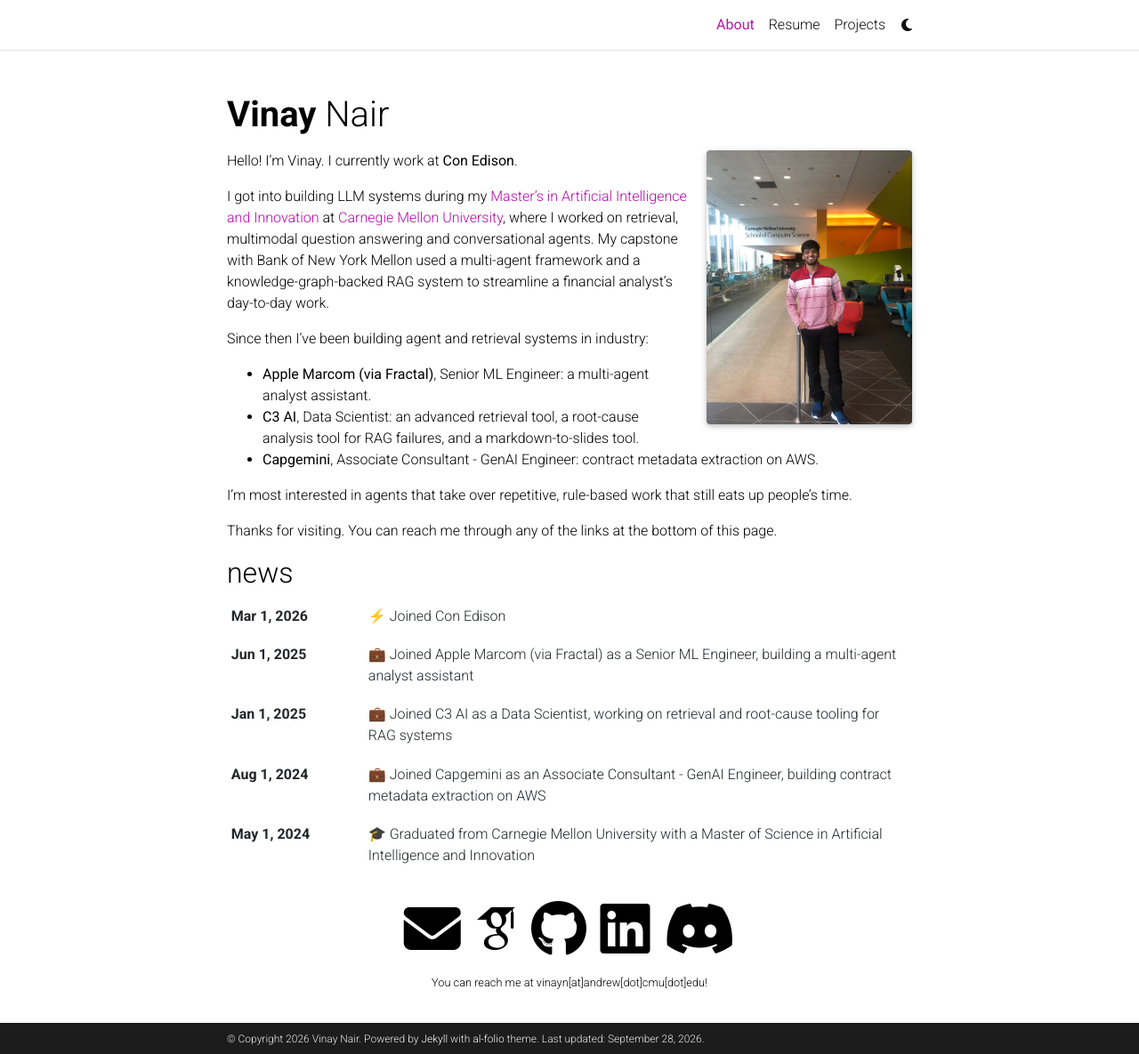
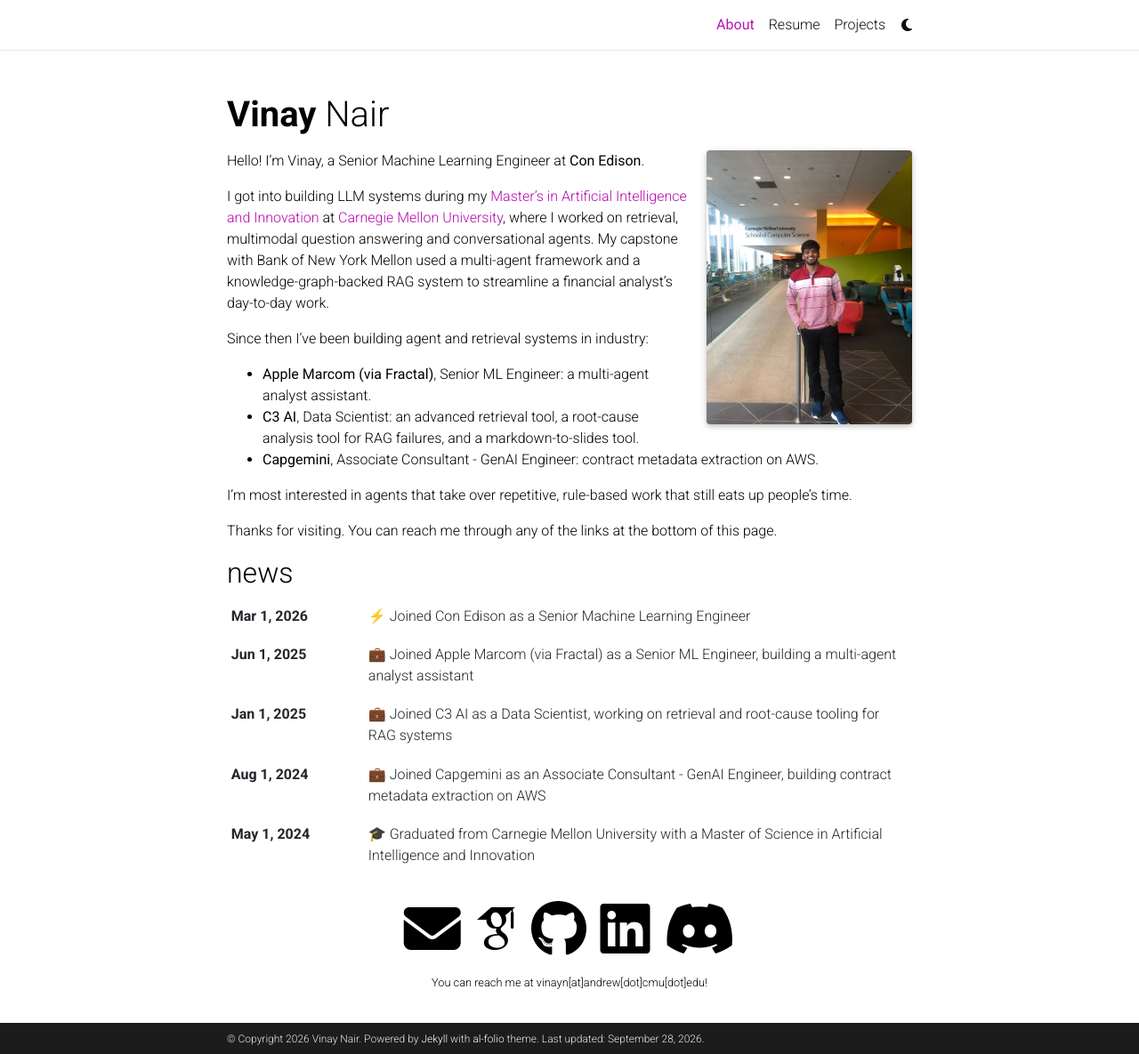
Before and after one commit to vinwizardtoo/vinwizardtoo.github.io, a Jekyll site: the page built from _pages/about.md, in a window 1280 px wide and 1185 px high. Shown: the whole window at 89% size. Built offline with Jekyll 4.4.1, drawn with Linux system fonts in a browser that asks for light colours; full-size pictures stand in for the smaller copies a plugin makes; some web fonts are replaced; comment, search, counter and statistics services are not loaded; a style sheet for code colours, icons or effects is not loaded.

Commit message:
Add Con Edison title: Senior Machine Learning Engineer

```diff
--- a/_data/cv.yml
+++ b/_data/cv.yml
@@ -37,7 +37,8 @@
 - title: Experience
   type: time_table
   contents:
-    - institution: Con Edison
+    - title: Senior Machine Learning Engineer
+      institution: Con Edison
       year: 2026 - Now
 
     - title: Senior ML Engineer
--- a/_pages/about.md
+++ b/_pages/about.md
@@ -16,7 +16,7 @@
 social: true  # includes social icons at the bottom of the page
 ---
 
-Hello! I'm Vinay. I currently work at <b>Con Edison</b>.
+Hello! I'm Vinay, a Senior Machine Learning Engineer at <b>Con Edison</b>.
 
 I got into building LLM systems during my <a href='https://msaii.cs.cmu.edu/'>Master's in Artificial Intelligence and Innovation</a> at <a href='https://www.cmu.edu'>Carnegie Mellon University</a>, where I worked on retrieval, multimodal question answering and conversational agents. My capstone with Bank of New York Mellon used a multi-agent framework and a knowledge-graph-backed RAG system to streamline a financial analyst's day-to-day work.
 
```
Also changed, not shown: _news/announcement_12.md (+1 -1 lines).
